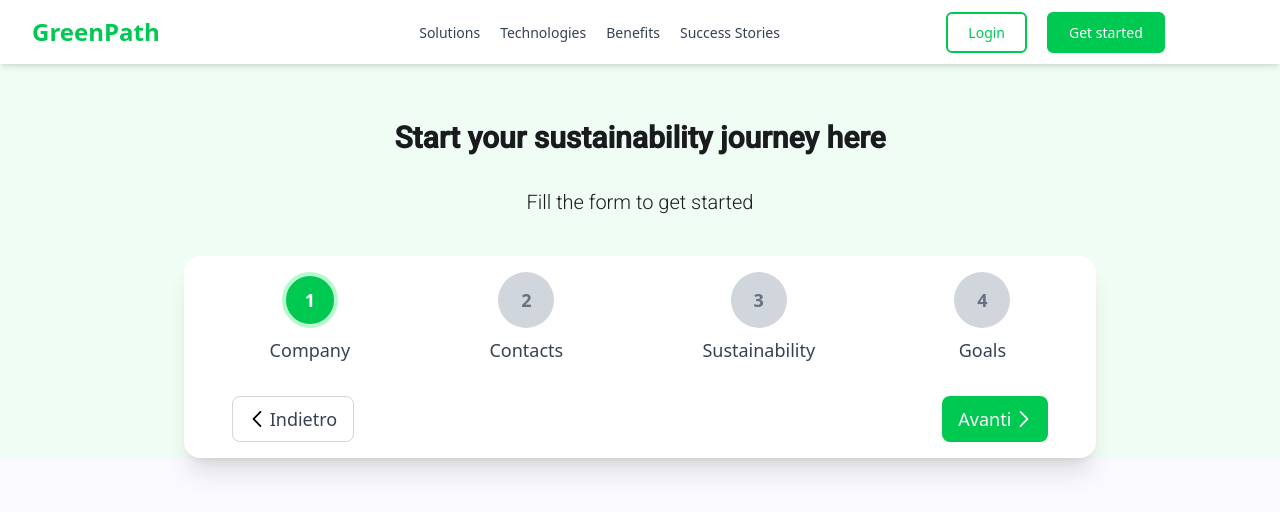
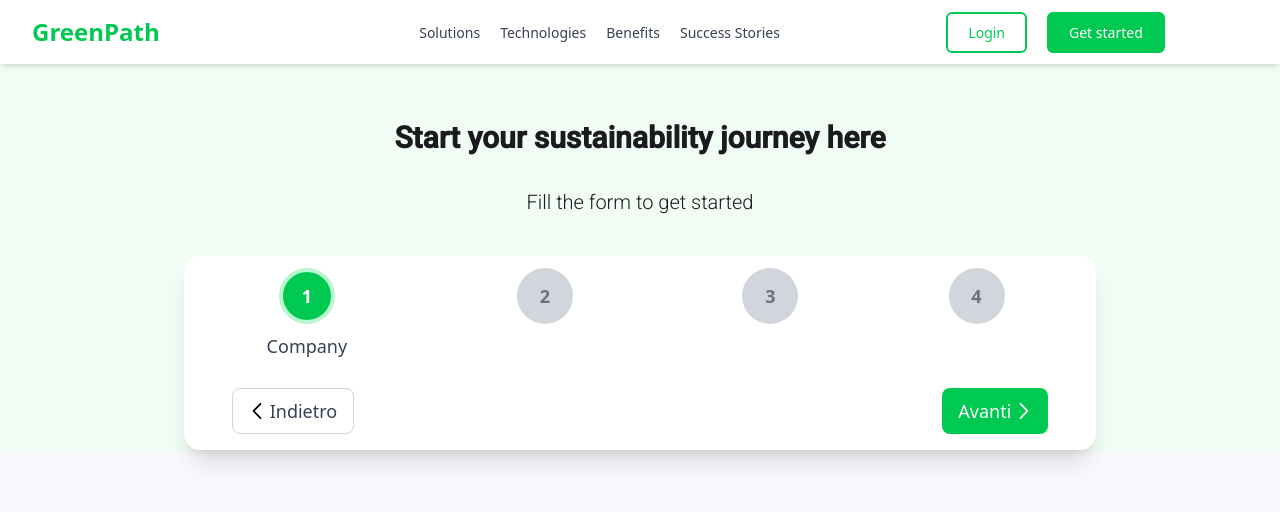
Before and after one commit to diopmorfall/green-path, an Angular app: page /signup in a window 1280 px wide. Shown: the top 512 px of the page. Built offline with nearby package versions, Linux system fonts and the light colour scheme.

Commit message:
Dynamic steps generation based on parent input

```diff
--- a/src/app/features/auth/sign-up/sign-up.html
+++ b/src/app/features/auth/sign-up/sign-up.html
@@ -3,5 +3,5 @@
         <h2 class="font-bold text-xl mb-4 md:mb-8 md:text-2xl lg:text-3xl">Start your sustainability journey here</h2>
         <p class="font-light text-lg md:text-xl">Fill the form to get started</p>
     </div>
-    <app-multi-step-form></app-multi-step-form>
+    <app-multi-step-form [formStepsLabels]="signUpStepsLabels"></app-multi-step-form>
 </section>
--- a/src/app/features/auth/sign-up/sign-up.ts
+++ b/src/app/features/auth/sign-up/sign-up.ts
@@ -9,5 +9,5 @@ import { MultiStepForm } from '../../../shared/components/multi-step-form/multi-
     styleUrl: './sign-up.css',
 })
 export class SignUp {
-
+    signUpStepsLabels: String[] = ["Company", "Sustainability", "Goals", "Contacts"]
 }
--- a/src/app/shared/components/multi-step-form/multi-step-form.css
+++ b/src/app/shared/components/multi-step-form/multi-step-form.css
@@ -1,8 +1,4 @@
 @import "tailwindcss";
-
-.step-container{
-    @apply flex flex-col items-center;
-}
 
 .step-indicator{
     @apply w-10 h-10 md:w-12 md:h-12 lg:w-14 lg:h-14 rounded-full flex items-center justify-center md:text-lg lg:text-2xl;
@@ -20,6 +16,10 @@
     @apply text-gray-700 text-sm md:text-lg mt-2;
 }
 
+.hidden-step-title {
+    @apply invisible;
+}
+
 .multistep-button{
     @apply px-4 py-2 rounded-lg flex flex-row justify-between items-center md:text-lg cursor-pointer;
 }
--- a/src/app/shared/components/multi-step-form/multi-step-form.html
+++ b/src/app/shared/components/multi-step-form/multi-step-form.html
@@ -1,28 +1,16 @@
 <div class="w-full h-full flex flex-col items-center bg-white shadow-xl rounded-2xl">
-    <div class="flex justify-around items-center w-full p-4">
-        <!-- Step 1 -->
-        <div class="step-container">
-            <div class="step-indicator active-step">1</div>
-            <span class="step-title">Company</span>
-        </div>
-
-        <!-- Step 2 -->
-        <div class="step-container">
-            <div class="step-indicator unreached-step">2</div>
-            <span class="step-title">Contacts</span>
-        </div>
-
-        <!-- Step 3 -->
-        <div class="step-container">
-            <div class="step-indicator unreached-step">3</div>
-            <span class="step-title">Sustainability</span>
-        </div>
-
-        <!-- Step 4 -->
-        <div class="step-container">
-            <div class="step-indicator unreached-step">4</div>
-            <span class="step-title">Goals</span>
-        </div>
+    <div class="flex justify-around items-center w-full p-3">
+        @for (stepLabel of formStepsLabels; track $index) {
+            <div class="flex flex-col items-center">
+                <div class="step-indicator"
+                    [ngClass]="{'unreached-step': $index + 1 !== currentStep }"
+                    [class.active-step]="$index + 1 === currentStep"
+                >
+                    {{$index + 1}}
+                </div>
+                <span class="step-title" [ngClass]="{'hidden-step-title': $index + 1 !== currentStep}">{{stepLabel}}</span>
+            </div>
+        }
     </div>
 
     <div class="flex justify-between w-full p-4 md:px-8 lg:px-12">
--- a/src/app/shared/components/multi-step-form/multi-step-form.ts
+++ b/src/app/shared/components/multi-step-form/multi-step-form.ts
@@ -1,14 +1,21 @@
-import { Component } from '@angular/core';
+import { Component, Input, OnInit } from '@angular/core';
+import { CommonModule } from '@angular/common';
 
 @Component({
     selector: 'app-multi-step-form',
-    imports: [],
+    imports: [CommonModule],
     templateUrl: './multi-step-form.html',
     styleUrl: './multi-step-form.css',
     host: {
         class: 'w-full md:w-3/4 block'
     }
 })
-export class MultiStepForm {
+export class MultiStepForm implements OnInit {
+    @Input() formStepsLabels: String[] = [];
+    currentStep: number = 1;
+
+    ngOnInit(): void {
+
+    }
 
 }
```
